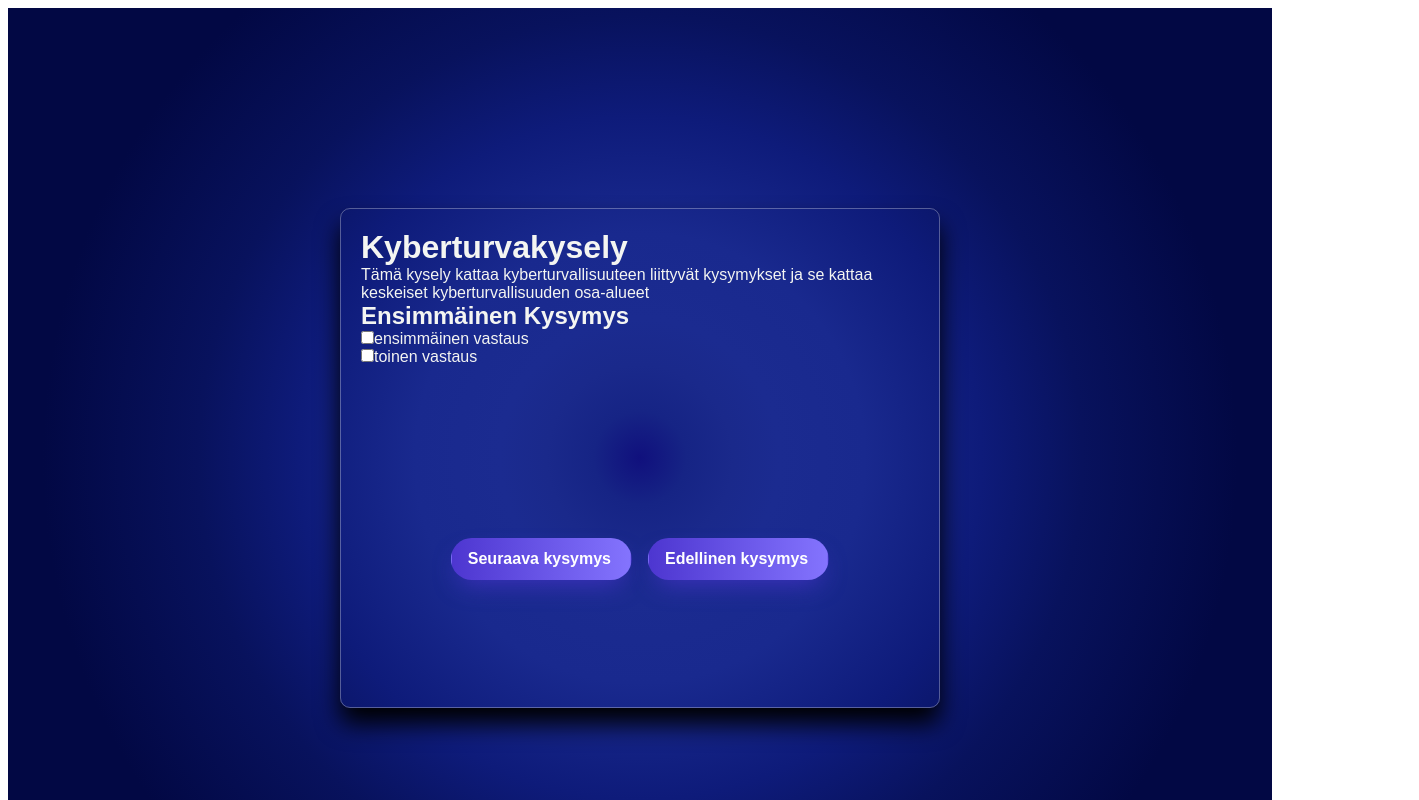
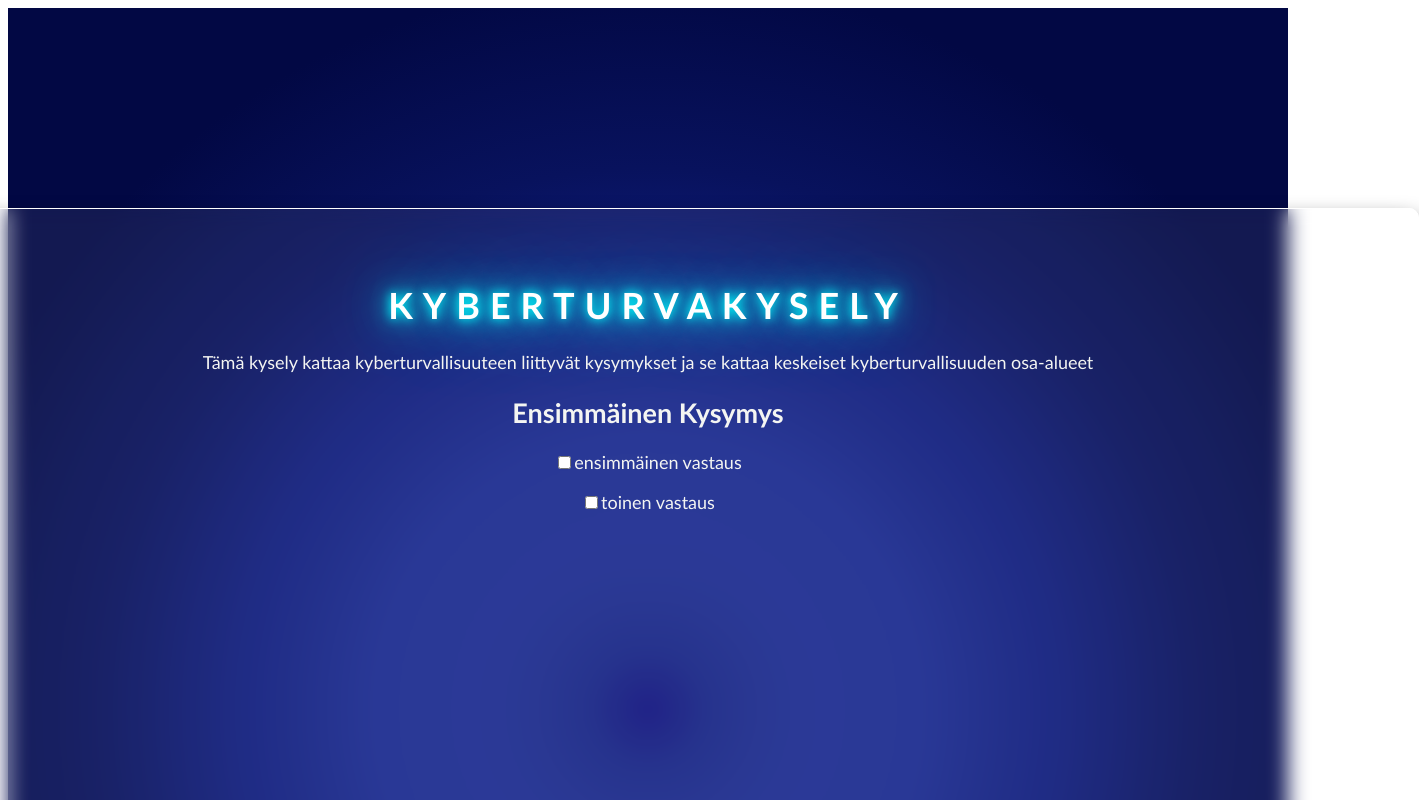
Before and after one commit to vilihellsten/wordpress-app, an Angular app: page / in a window 1280 px wide. Shown: the top 800 px of the page, 1419 px wide, since content can reach past the window. Built offline with nearby package versions, Linux system fonts and the light colour scheme.

Commit message:
Uusia css asetteluja

```diff
--- a/src/app/app.component.css
+++ b/src/app/app.component.css
@@ -1,33 +1,24 @@
 
-*{
-font-family:sans-serif;
-margin:0;
-padding:0;
-box-sizing: border-box;
+html,body {
+    width: 100%;
+    height: 100%;
+    margin: 0;
+    padding: 0;
+    overflow: hidden; /* Estää vierityspalkkien näkymisen */
 
 }
-body {
-    width:100%;
-    height: 100dvh;
-    display:flex;
-    align-items: center;
-    justify-content: center;
-    background-size: cover;
-    background-position: center;
-}
+
+
 
 .main-container {
-    /*background: linear-gradient(225deg,rgba(29, 20, 148)1%,
-    rgb(231, 238, 247)35%,
-    rgba(40, 98, 185)75%);*/
-    min-height: 100vh;
-    /* Varmistaa, että elementti kattaa vähintään koko ikkunan korkeuden */
     background: rgb(16, 16, 125);
     background: radial-gradient(circle, rgba(16, 16, 125, 1) 0%, rgba(22, 36, 133, 1) 6%, rgba(26, 41, 139, 1) 12%, rgba(27, 43, 144, 1) 18%, rgba(25, 41, 142, 1) 29%, rgba(14, 27, 122, 1) 44%, rgba(8, 18, 93, 1) 57%, rgba(2, 8, 68, 1) 77%);
     display: flex;
     flex-direction: column;
-    justify-content: space-between;
-    /* Aseta sisältö jakautumaan */
+    justify-content: space-between;/* Aseta sisältö jakautumaan */
+    min-width: 100vw; /* Varmistaa vaakasuoran peittävyyden */
+    min-height: 100vh; /* Varmistaa pystysuoran peittävyyden */
+
 }
 
 .row {
@@ -36,28 +27,38 @@ body {
     width: 100%;
     color: #f4f5f2;
     font-family: 'Gill Sans', 'Gill Sans MT', Calibri, 'Trebuchet MS', sans-serif;
+    font-size: 18px;
     margin-top: 200px;
     margin-bottom: 200px;
 
 }
 
 .card {
-    width: 600px;
-
-    height: 500px;
-
+    width: 1500px;
+    height: 900px;
     border-radius: 10px;
     border: 1px solid #f4f5f250;
     /* tällä voi muuttaa raidan värin */
-
-    padding: 20px;
-
+    padding: 50px 20px;
     box-shadow: 0 16px 24px rgba(1, 1, 1, 1);
     /*tällä voi muuttaa varjotekstuurin värin */
+    text-align: center;
+    background-color: #ffffff12;
+    border: 1px solid #fff;
+    backdrop-filter: blur(10px);
 }
 
-.h1 {
+.otsikko,.h1 {
     text-align: center;
+    text-transform: uppercase;
+    color: #fff;
+    font-size: 18px;
+    letter-spacing: 10px;
+    text-shadow: 0 0 10px cyan,
+        0 0 20px cyan,
+        0 0 40px cyan,
+        0 0 80px cyan;
+
 
 }
 
@@ -69,7 +70,8 @@ body {
     /* Kiinnitetään painikecontainer alareunaan */
 
 
-    bottom: 20px;
+    bottom: 5px;
+
     /* Etäisyys ikkunan alareunasta */
 
     left: 50%;
--- a/src/app/app.component.html
+++ b/src/app/app.component.html
@@ -3,8 +3,9 @@
   <div class="main-container">
     <div class="row">
       <div class="card">
-
+        <div class ="otsikko">
           <h1>Kyberturvakysely</h1>
+        </div>
         <p>Tämä kysely kattaa kyberturvallisuuteen liittyvät kysymykset ja se kattaa keskeiset kyberturvallisuuden
           osa-alueet</p>
 
@@ -18,13 +19,6 @@
             </p>
           </div>
         </div>
-      </div>
-    </div>
-    <div class="button-container">
-      <button class="button" [hidden]="kyselynPiilotus == 1" (click)="seuraavaKysymys()">{{ nappiTeksti }}</button>
-      <button class="button" [hidden]="kyselynPiilotus == 1" (click)="edellinenKysymys()">{{ nappiTeksti2}}</button>
-    </div>
-
         <div>
           <div class="tulokset" [hidden]="kyselynPiilotus== 0">
             <h2>Kysymykset ja vastauksesi</h2>
@@ -35,9 +29,16 @@
               </div>
             </div>
           </div>
+        </div>
+        <div class="button-container">
+          <button class="button" [hidden]="kyselynPiilotus == 1" (click)="edellinenKysymys()">{{ nappiTeksti2}}</button>
+          <button class="button" [hidden]="kyselynPiilotus == 1" (click)="seuraavaKysymys()">{{ nappiTeksti }}</button>
+        </div>
+      </div>
+    </div>
 
 
-    </div>
+
   </div>
 
 </main>
```
Lines whose indentation alone changed are shown as unchanged.
